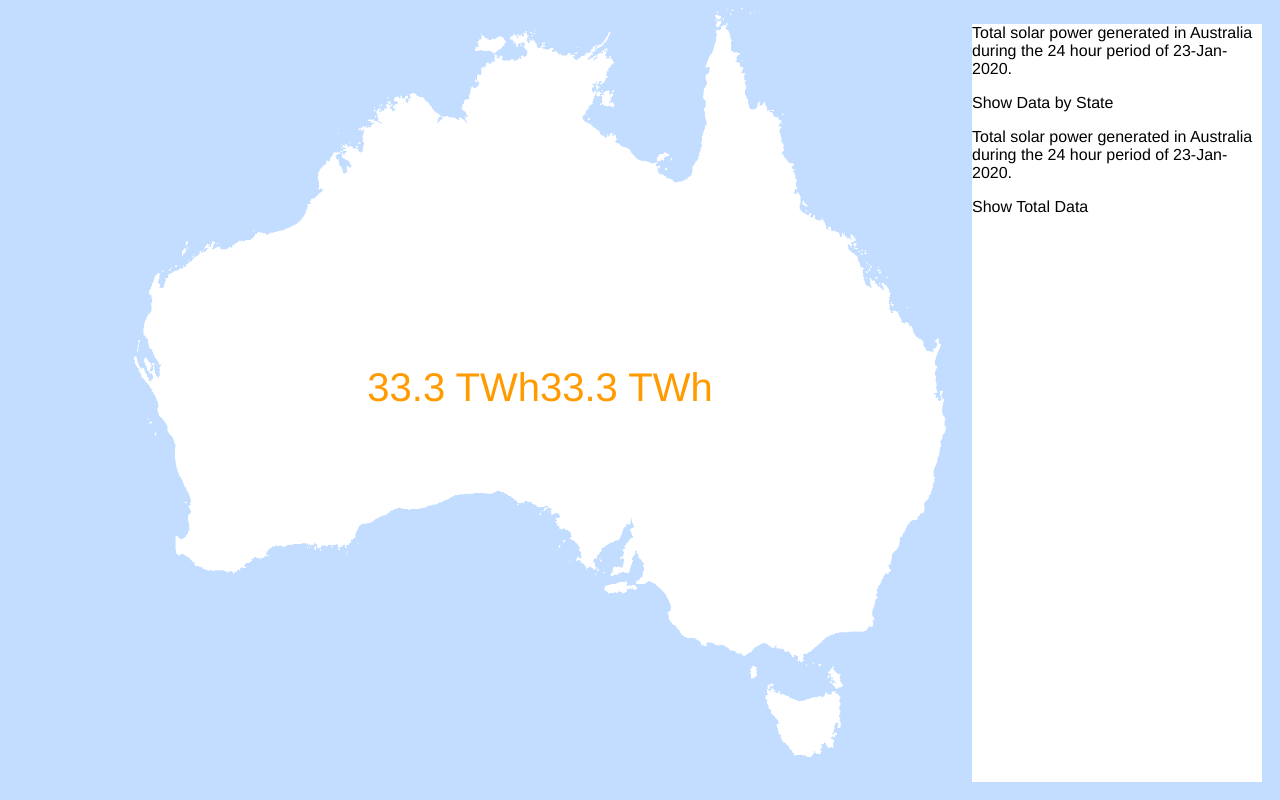
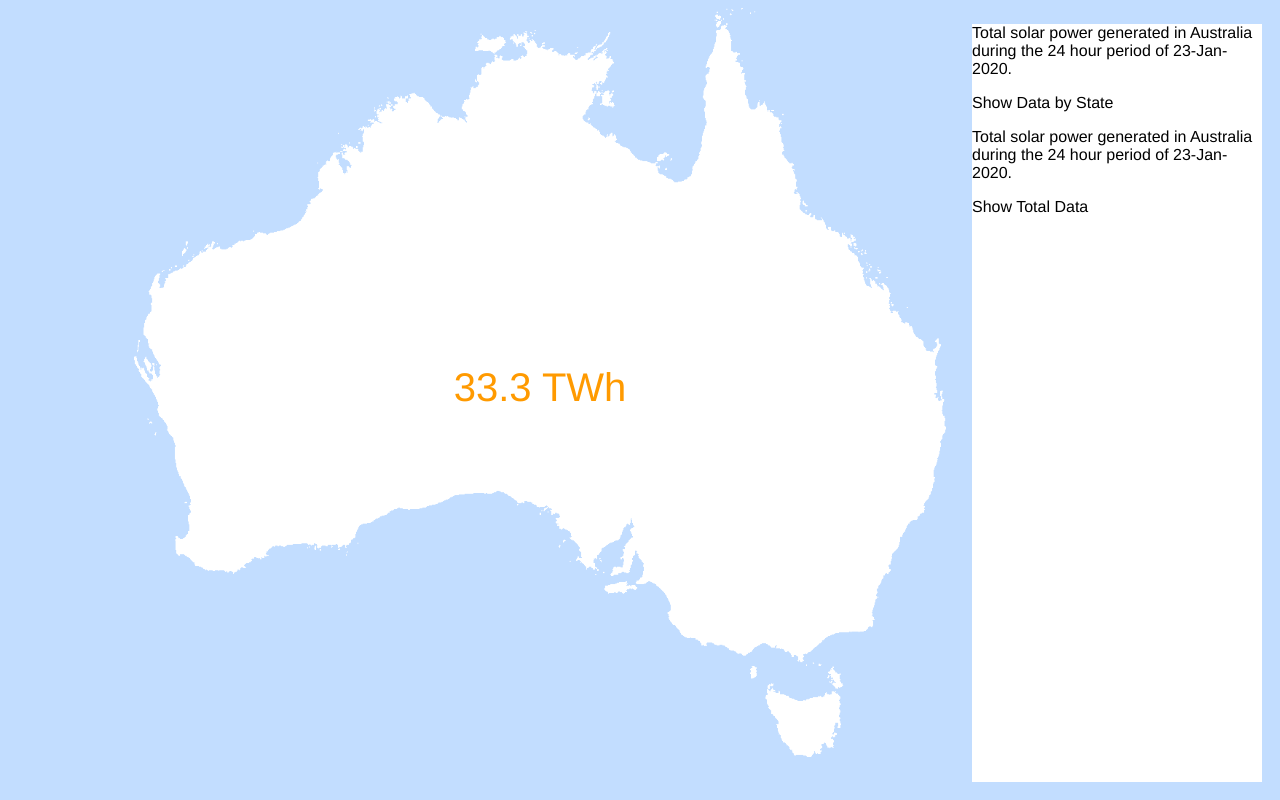
Before and after one commit to jnmaloney/OpenSolarClient, a plain HTML site: page index.html in a window 1280 px wide. Drawn offline with nearby package versions, Linux system fonts and the light colour scheme.

Commit message:
Add files via upload

```diff
--- a/index.html
+++ b/index.html
@@ -177,7 +177,6 @@ var createChart = function(power) {
   };
   loadTextFile('data_total.txt', setTotalPower);
   loadTextFile('data_state.txt', setStatePower);
-  setTotalPower(33316972);
 
 </script>
 </body>
```
